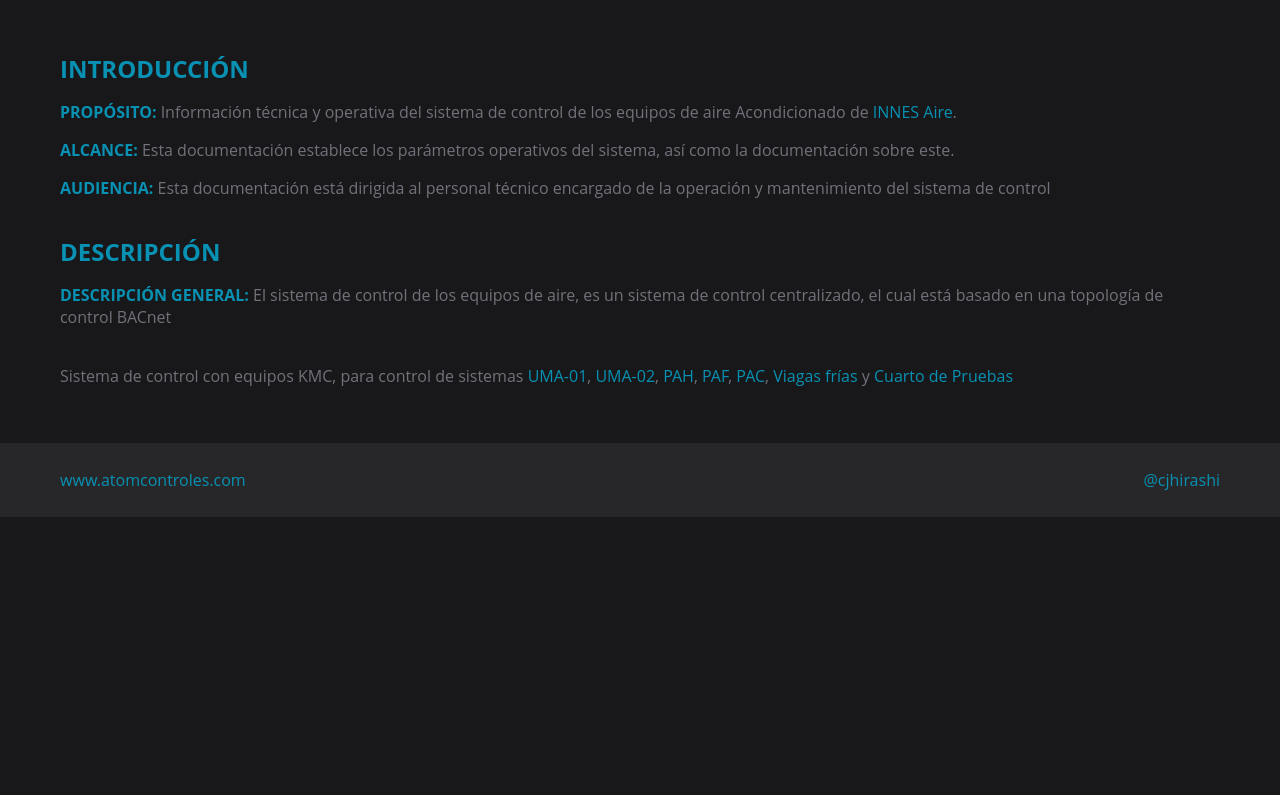
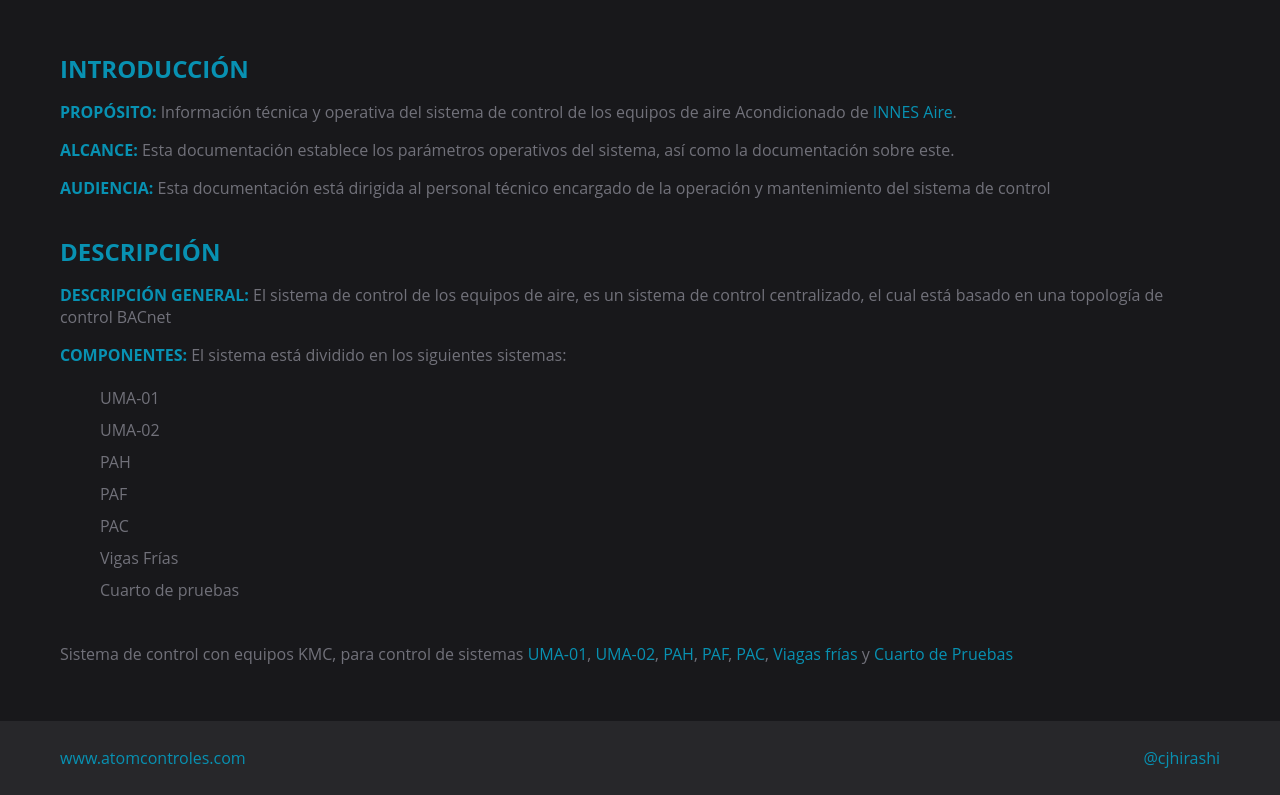
Before and after one commit to cjhirashi/ct-prub-in, a plain HTML site: page docs/index.html in a window 1280 px wide. Shown: the part 373-1168 px from the top of the page. Before the commit the page ends 890 px from the top, so only its background shows below. Drawn offline with Linux system fonts and the light colour scheme.

Commit message:
Actualización de home

```diff
--- a/docs/css/styles.css
+++ b/docs/css/styles.css
@@ -141,7 +141,20 @@ strong {
     flex: 1;
 }
 
+.equipos {
+    display: flex;
+    flex-direction: column;
+}
 
+.equipos a {
+    color: var(--text-background);
+    text-decoration: none;
+    margin: 5px 0;
+}
+
+.equipos a:hover {
+    color: var(--primary);
+}
 
 @media (max-width: 640px) {
     body{
--- a/docs/index.html
+++ b/docs/index.html
@@ -30,18 +30,34 @@
 
         <section class="seccion">
             <h3>Introducción</h3>
+
             <p><strong>Propósito: </strong>Información técnica y operativa del sistema de control de los equipos de aire Acondicionado
             de <span>INNES Aire</span>.</p>
+
             <p><strong>Alcance: </strong>Esta documentación establece los parámetros operativos del sistema, así como la documentación
             sobre este.</p>
+
             <p><strong>Audiencia: </strong>Esta documentación está dirigida al personal técnico encargado de la operación y mantenimiento
             del sistema de control</p>
         </section>
 
         <section class="seccion">
             <h3>Descripción</h3>
+
             <p><strong>Descripción general: </strong>El sistema de control de los equipos de aire, es un sistema de control centralizado,
             el cual está basado en una topología de control BACnet</p>
+
+            <p><Strong>Componentes: </Strong>El sistema está dividido en los siguientes sistemas:</p>
+
+            <ul class="equipos">
+                <a href="#">UMA-01</a>
+                <a href="#">UMA-02</a>
+                <a href="#">PAH</a>
+                <a href="#">PAF</a>
+                <a href="#">PAC</a>
+                <a href="#">Vigas Frías</a>
+                <a href="#">Cuarto de pruebas</a>
+            </ul>
         </section>
         <p>Sistema de control con equipos KMC, para control de sistemas <span>UMA-01</span>, <span>UMA-02</span>, <span>PAH</span>, <span>PAF</span>, <span>PAC</span>, <span>Viagas frías</span> y <span>Cuarto de Pruebas</span></p>
 
```
